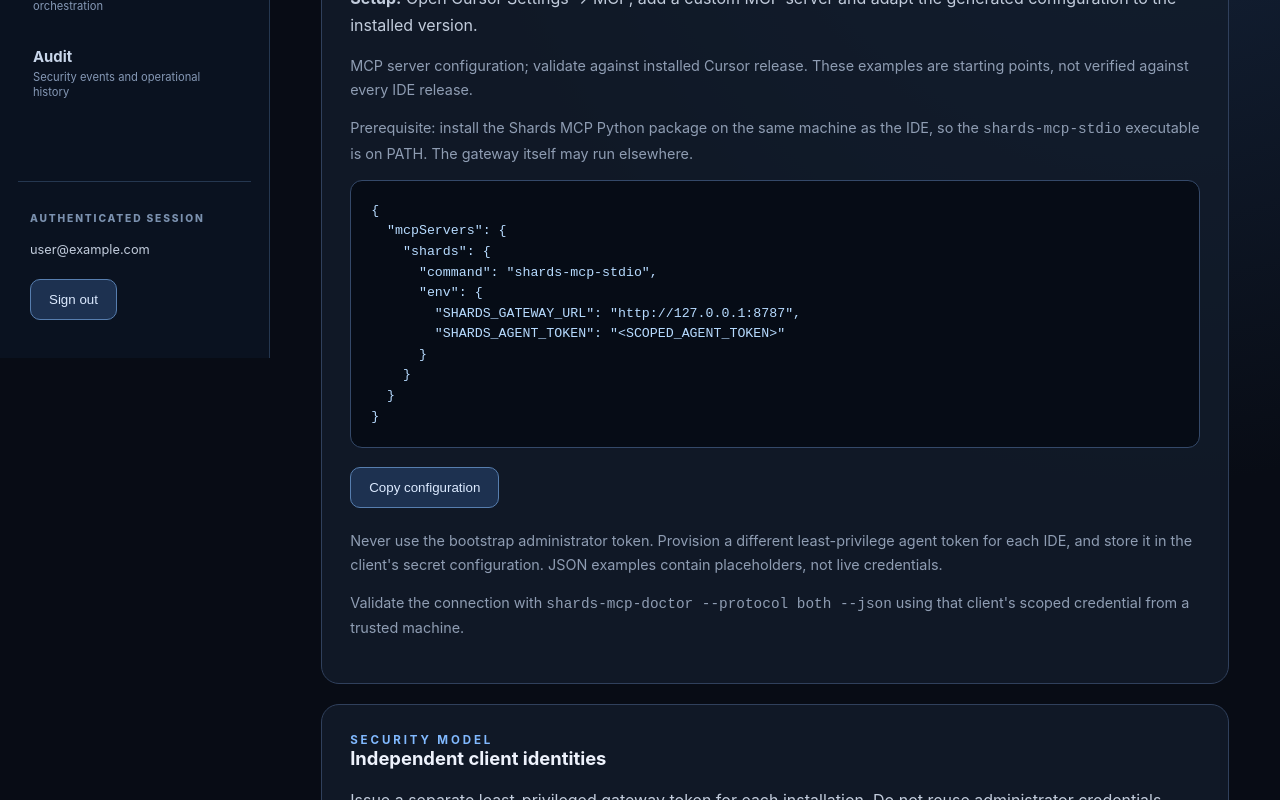
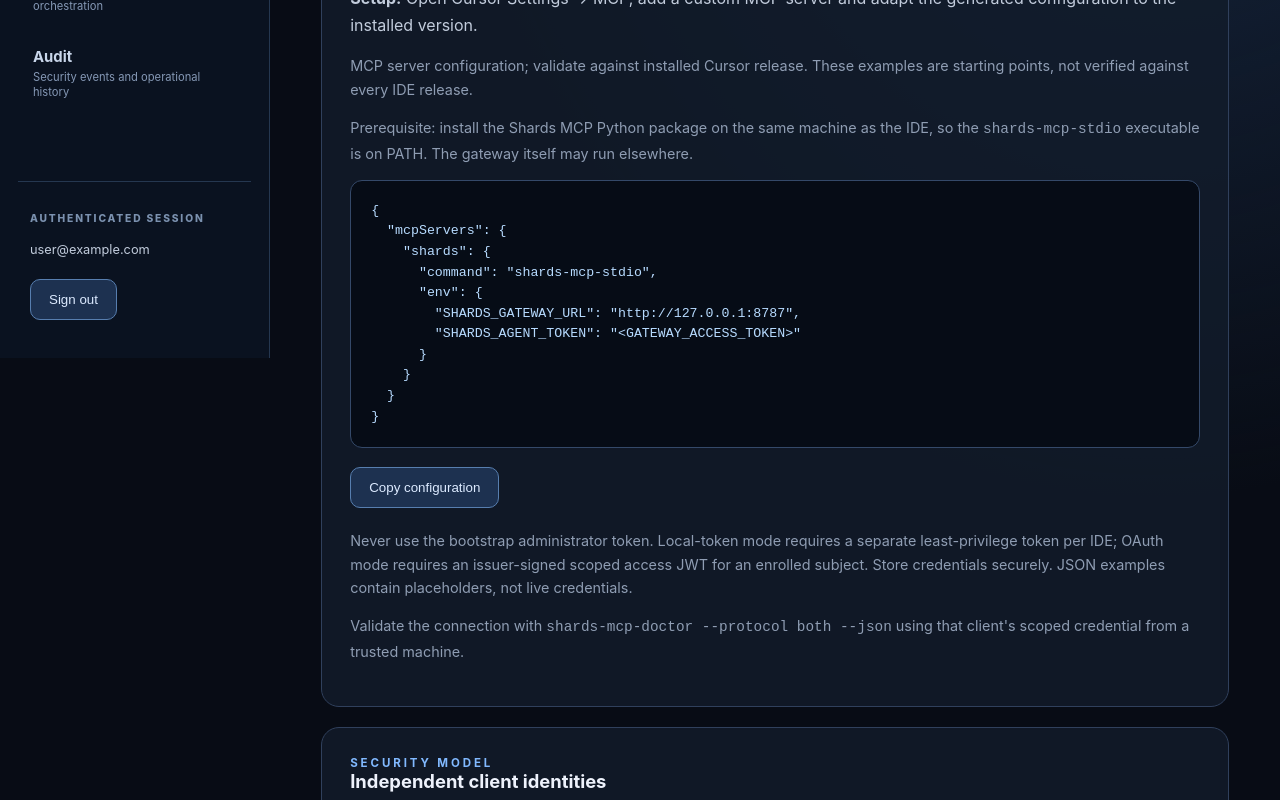
Before and after one commit to Shards-foundation/Shards-MCP, a Next.js app in the folder web/: page /connections in a window 1280 px wide. Shown: the part 442-1242 px from the top of the page. Built offline with nearby package versions, Linux system fonts and the light colour scheme; no server answers; sample sign-in values are in the browser's storage.

Commit message:
fix(web): distinguish local tokens from remote OAuth JWT enrollment

```diff
--- a/web/app/connection-hub.tsx
+++ b/web/app/connection-hub.tsx
@@ -20,7 +20,7 @@ function configuration(client: Client, transport: Transport, endpoint: string) {
       command: "shards-mcp-stdio",
       env: {
         SHARDS_GATEWAY_URL: endpoint,
-        SHARDS_AGENT_TOKEN: "<SCOPED_AGENT_TOKEN>",
+        SHARDS_AGENT_TOKEN: "<GATEWAY_ACCESS_TOKEN>",
       },
     };
     if (client === "vscode") return JSON.stringify({ servers: { shards: { type: "stdio", ...server } } }, null, 2);
@@ -30,7 +30,7 @@ function configuration(client: Client, transport: Transport, endpoint: string) {
       "",
       "[mcp_servers.shards.env]",
       `SHARDS_GATEWAY_URL = "${endpoint}"`,
-      'SHARDS_AGENT_TOKEN = "<SCOPED_AGENT_TOKEN>"',
+      'SHARDS_AGENT_TOKEN = "<GATEWAY_ACCESS_TOKEN>"',
     ].join("\n");
     return JSON.stringify({ mcpServers: { shards: server } }, null, 2);
   }
@@ -42,11 +42,11 @@ function configuration(client: Client, transport: Transport, endpoint: string) {
   if (client === "vscode") return JSON.stringify({
     servers: { shards: { type: "http", url: endpoint.replace(/\/$/, "") + "/mcp",
       headers: { Authorization: "Bearer ${input:shardsAgentToken}" } } },
-    inputs: [{ id: "shardsAgentToken", type: "promptString", description: "Scoped Shards agent token", password: true }],
+    inputs: [{ id: "shardsAgentToken", type: "promptString", description: "Gateway access token (local or OAuth, depending on mode)", password: true }],
   }, null, 2);
   return JSON.stringify({ mcpServers: {
     shards: { type: "http", url: endpoint.replace(/\/$/, "") + "/mcp",
-      headers: { Authorization: "Bearer <SCOPED_AGENT_TOKEN>" } },
+      headers: { Authorization: "Bearer <GATEWAY_ACCESS_TOKEN>" } },
   } }, null, 2);
 }
 
@@ -91,13 +91,13 @@ export function ConnectionHub() {
     <p><strong>Setup:</strong> {instructions[client]}</p>
     <p className="muted">{selected.note} These examples are starting points, not verified against every IDE release.</p>
     {transport === "stdio" && <p className="muted">Prerequisite: install the Shards MCP Python package on the same machine as the IDE, so the <code>shards-mcp-stdio</code> executable is on PATH. The gateway itself may run elsewhere.</p>}
-    {transport === "remote" && <p className="muted">Prerequisite: the selected client must support Streamable HTTP MCP and bearer-token authentication. The gateway must be reachable from the IDE; localhost refers to the IDE machine.</p>}
+    {transport === "remote" && <p className="muted">Prerequisite: the selected client must support Streamable HTTP MCP and bearer-token authentication. The gateway must be reachable from the IDE; localhost refers to the IDE machine. Off-loopback deployments require SHARDS_AUTH_MODE=oauth: enrol the identity with the admin CLI --oauth-subject option and obtain a scoped access JWT from the trusted issuer. Local agent tokens are rejected in OAuth mode.</p>}
     {!valid ? <p role="alert">Use an HTTPS gateway URL or local loopback HTTP, with no path, query or embedded credentials.</p> :
       <><pre className="snippet"><code>{snippet}</code></pre>
       <button className="action" type="button" onClick={() => {
         void navigator.clipboard.writeText(snippet).then(() => setCopied(true)).catch(() => setCopied(false));
       }}>{copied ? "Copied" : "Copy configuration"}</button></>}
-    <p className="muted">Never use the bootstrap administrator token. Provision a different least-privilege agent token for each IDE, and store it in the client's secret configuration. JSON examples contain placeholders, not live credentials.</p>
+    <p className="muted">Never use the bootstrap administrator token. Local-token mode requires a separate least-privilege token per IDE; OAuth mode requires an issuer-signed scoped access JWT for an enrolled subject. Store credentials securely. JSON examples contain placeholders, not live credentials.</p>
     <p className="muted">Validate the connection with <code>shards-mcp-doctor --protocol both --json</code> using that client's scoped credential from a trusted machine.</p>
   </section>;
 }
```
